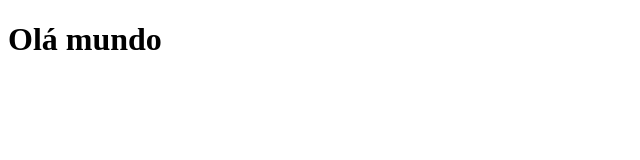
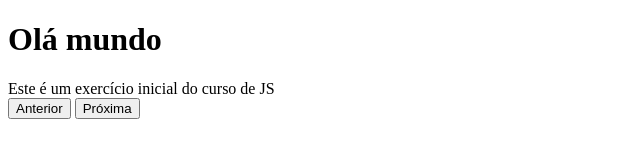
Before and after one commit to VivianeAntonio/curso-js, a plain HTML site: page Ola mundo/index.html in a window 1280 px wide. Shown: the whole page, without its empty margins (0-640 px from the left). Drawn offline with Linux system fonts and the light colour scheme.

Commit message:
using BOM commands

```diff
--- a/Ola mundo/app.js
+++ b/Ola mundo/app.js
@@ -1 +1,29 @@
+/* Comandos BOM (Browser Object Model) */
+
 window.alert("Olá mundo")
+window.console.log(
+    window.document.getElementById("titulo").innerHTML
+)
+
+console.log(window)
+
+console.log(screen)
+console.log(screen.width)
+console.log(screen.height)
+console.log(screen.orientation)
+console.log(screen.orientation.type)
+
+console.log(navigator)
+console.log(navigator.language)
+
+console.log(location)
+console.log(location.href)
+/*location.href = "https://www.google.com" redireciona para outra pagina*/
+
+console.log(history)
+function voltar(){
+    history.back()
+}
+function adiantar(){
+    history.forward()
+}
--- a/Ola mundo/index.html
+++ b/Ola mundo/index.html
@@ -8,8 +8,12 @@
 </head>
 <body>
     <h1>Olá mundo</h1>
+    <div id="titulo">Este é um exercício inicial do curso de JS</div>
+
+    <button onclick="voltar()">Anterior</button>
+    <button onclick="adiantar()">Próxima</button>
+
 
     <script src="app.js"></script>
-
 </body>
 </html>
```
